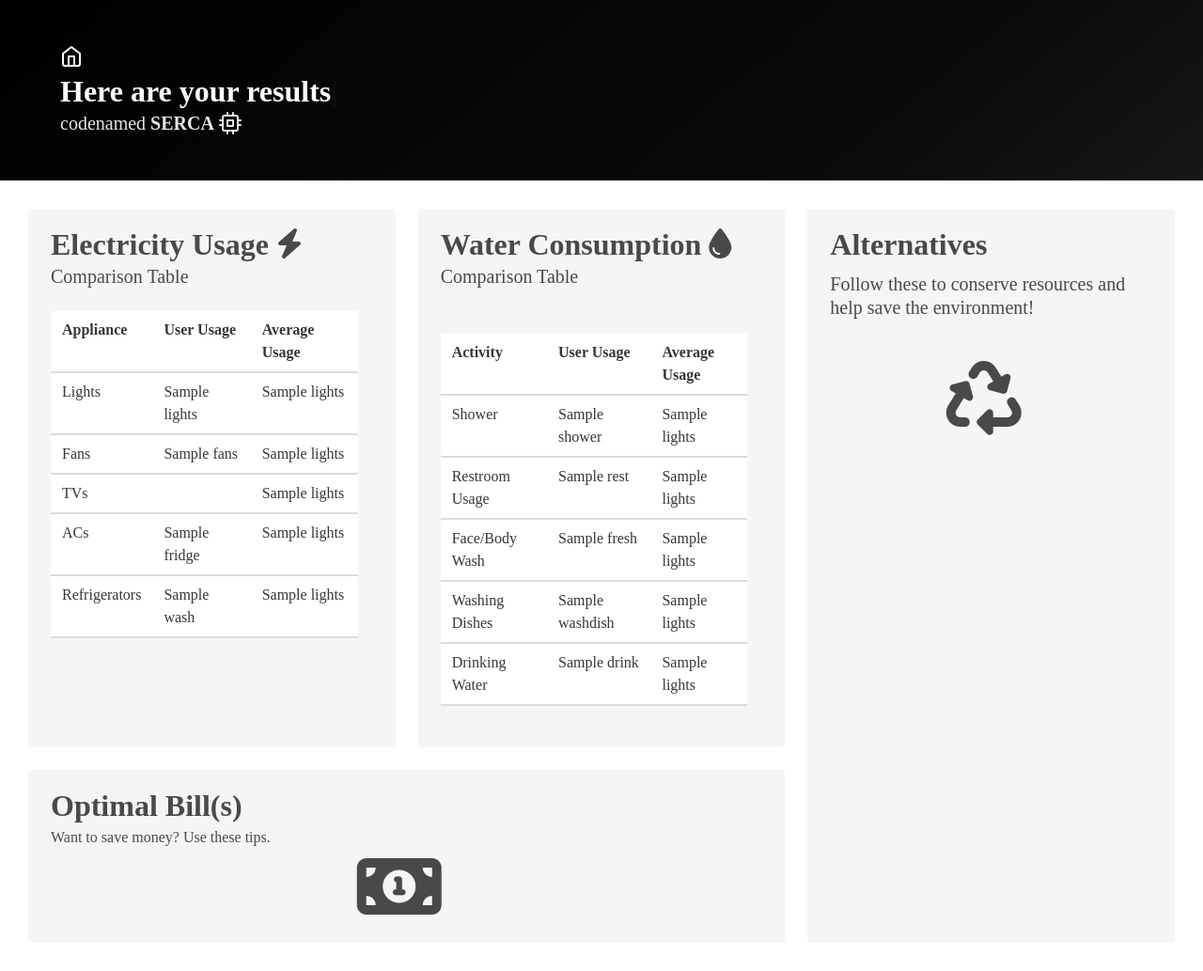
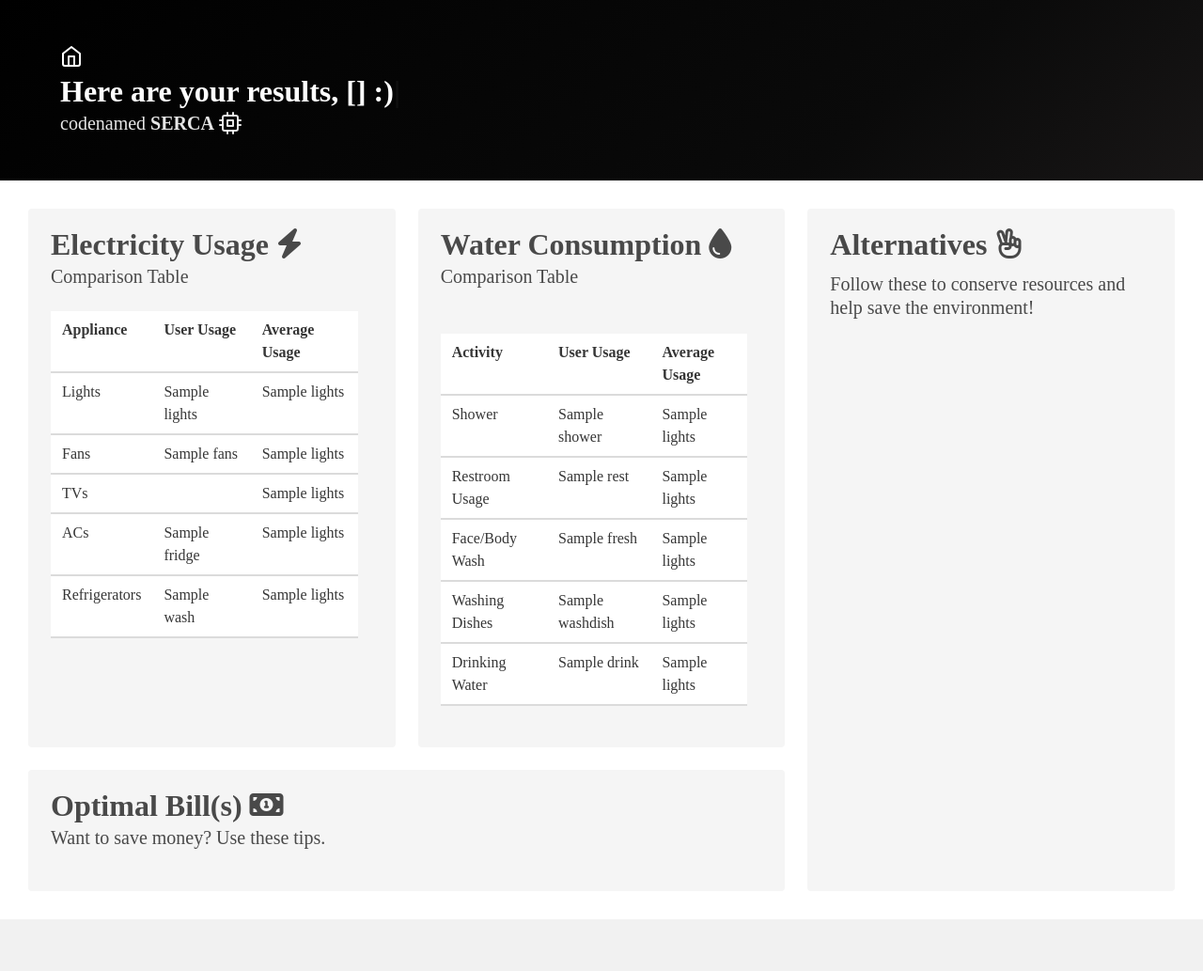
Before and after one commit to vishhvak/S.E.R.C.A, a Django app: template home/templates/graph.html in a window 1280 px wide. Shown: the whole page at 94% size. After the commit the page ends 978 px from the top, so only its background shows below. Run offline with Django 3.2, Linux system fonts and the light colour scheme; the template is opened without the code that fills it: most values are stand-ins (such as "Sample title", 1, 10 or a date in 2020); some libraries are stand-ins or nearby versions; some web fonts are replaced.

Commit message:
Minor Frontend Edits

```diff
--- a/home/templates/graph.html
+++ b/home/templates/graph.html
@@ -42,7 +42,6 @@
           <article class="tile is-child notification is-light is-bold">
             <p class="title">Electricity Usage <i class="fa fa-bolt" aria-hidden="true"></i></p>
             <p class="subtitle"> Comparison Table </p>
-
             <table class="table">
               <thead>
                 <tr>
@@ -84,11 +83,9 @@
       </div>
       <div class="tile is-parent">
         <article class="tile is-child notification is-light is-bold">
-          <p class="title"> Optimal Bill(s) </p>
-          <p class="subtitle"> </p>
+          <p class="title"> Optimal Bill(s) <i class="fa fa-money" aria-hidden="true"></i> </p>
+          <p class="subtitle"> Want to save money? Use these tips.  </p>
           <div class="content">
-            Want to save money? Use these tips.
-            <center><i class="fa fa-money fa-5x" aria-hidden="true"></i></center>
             <!-- Content -->
           </div>
         </article>
@@ -97,11 +94,9 @@
     <div class="tile is-parent">
       <article class="tile is-child notification is-light is-bold">
         <div class="content">
-          <p class="title"> Alternatives</p>
+          <p class="title"> Alternatives <i class="fa fa-hand-peace-o" aria-hidden="true"></i> </p>
           <p class="subtitle"> Follow these to conserve resources and help save the environment! </p>
           <div class="content">
-            <br>
-            <center><i class="fa fa-recycle fa-5x" aria-hidden="true"></i></center>
             <!-- Content -->
           </div>
         </div>
@@ -118,7 +113,7 @@
 	<script src="{% static 'particle.js' %}"></script>
 	<script>
 		$('.typeit').typeIt({
-			strings: ["Here are your results"],
+			strings: ["Here are your results, {{ name }} :)"],
 			breakLines: false,
 		});
 		window.sr = ScrollReveal({reset: true, viewFactor: 0.05,});
--- a/home/views.py
+++ b/home/views.py
@@ -24,10 +24,12 @@ def graph(request):
 		tvtime = request.POST.get('tvtime', False);
 		ACtime = request.POST.get('ACTime', False);
 		WMtime = request.POST.get('WMTime', False);
+		name = request.POST.get('name', False);
 		if lights:
 			print(lights)
 		return render(request, 'graph.html',
 			{'lights': lights,
+			 'name': name,
 			 'fans': fans,
 			 'TV': TV,
 			 'fridge': fridge,
```
Also changed, not shown: 1 other file.
